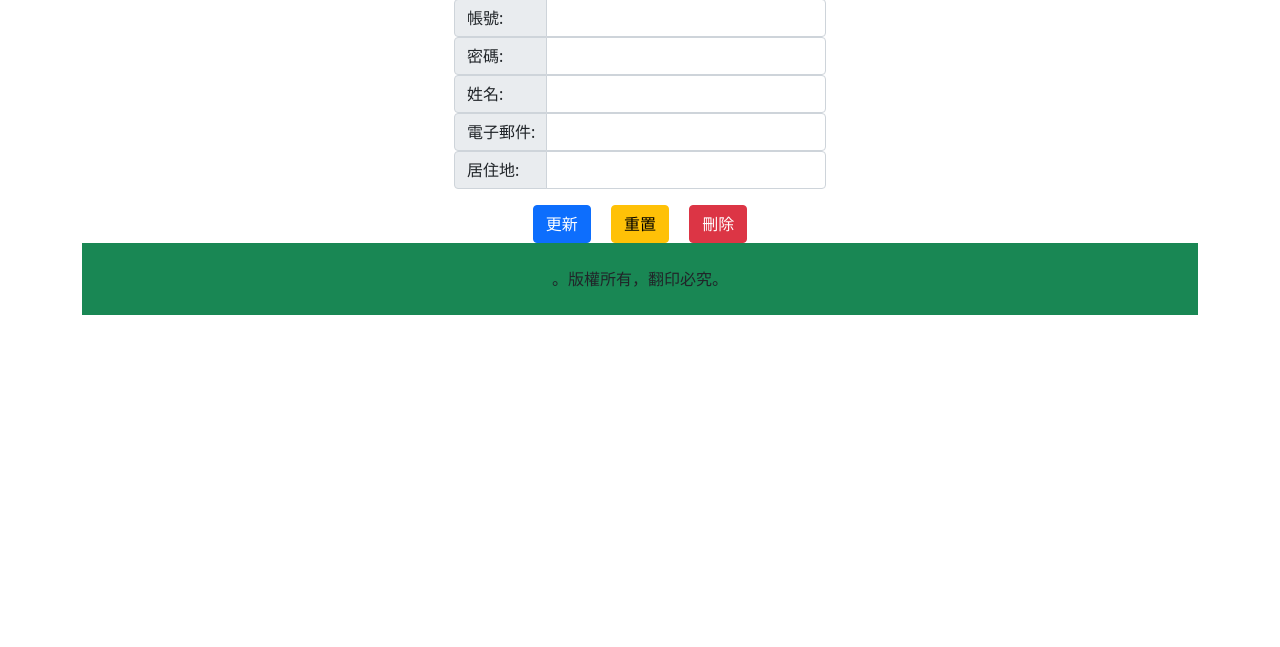
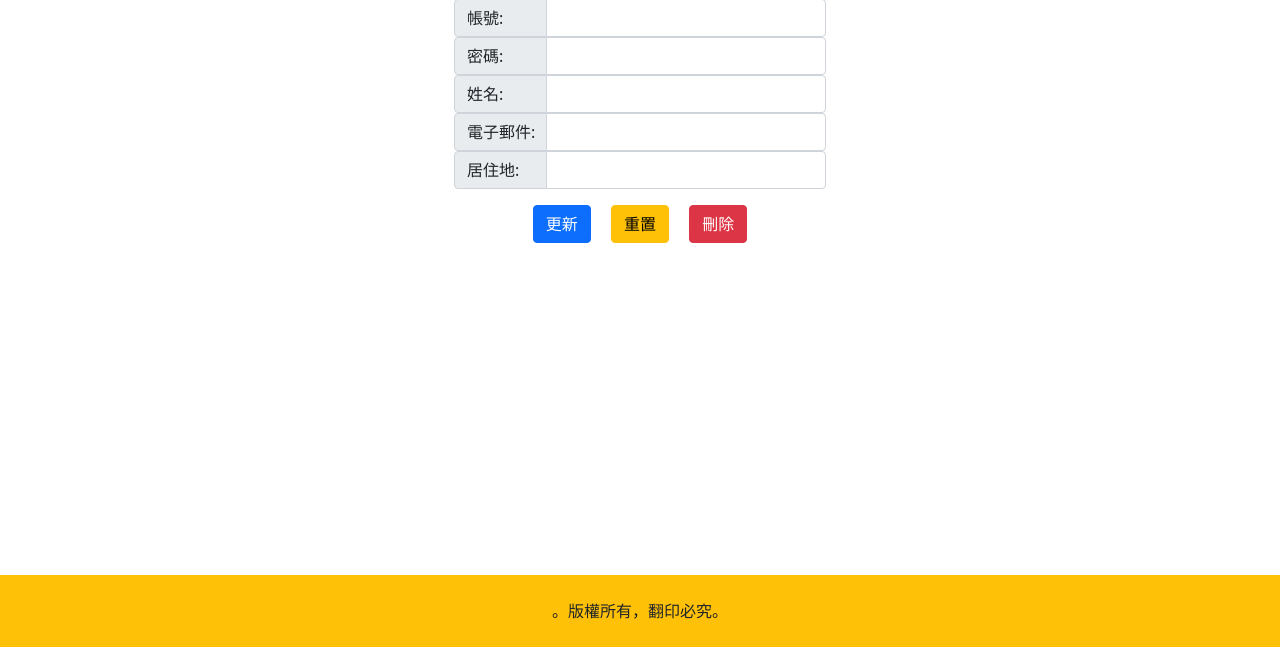
Before and after one commit to weii917/11102-PHP-2-member, a PHP site: page /member.php in a window 1280 px wide. Shown: the part 153-800 px from the top of the page. Run offline with PHP 8.4, Linux system fonts and the light colour scheme; the visitor is signed in with stand-in values (Sample User, id 1); data that the repository does not hold is empty.

Commit message:
footer修改完成include

```diff
--- a/include/footer.php
+++ b/include/footer.php
@@ -1,3 +1,3 @@
-<footer class="text-center bg-success p-4">
+<footer class="text-center bg-warning p-4">
     。版權所有，翻印必究。
 </footer>
--- a/member.php
+++ b/member.php
@@ -10,6 +10,13 @@ include_once "./include/connect.php";
     <title>會員中心</title>
     <link href="https://cdn.jsdelivr.net/npm/bootstrap@5.0.2/dist/css/bootstrap.min.css" rel="stylesheet" integrity="sha384-EVSTQN3/azprG1Anm3QDgpJLIm9Nao0Yz1ztcQTwFspd3yD65VohhpuuCOmLASjC" crossorigin="anonymous">
     <script src="https://cdn.jsdelivr.net/npm/bootstrap@5.0.2/dist/js/bootstrap.bundle.min.js" integrity="sha384-MrcW6ZMFYlzcLA8Nl+NtUVF0sA7MsXsP1UyJoMp4YLEuNSfAP+JcXn/tWtIaxVXM" crossorigin="anonymous"></script>
+    <style>
+        footer {
+            position: absolute;
+            bottom: 0px;
+            width: 100vw;
+        }
+    </style>
 </head>
 
 <body>
@@ -63,10 +70,10 @@ include_once "./include/connect.php";
 
             </div>
         </form>
-        <?php
+    </div>
+    <?php
     include "./include/footer.php";
     ?>
-    </div>
 </body>
 
 </html>
```
Also changed, not shown: index.php (+4 -3 lines), login_form.php (+9 -3 lines), reg.php (+7 -0 lines).
